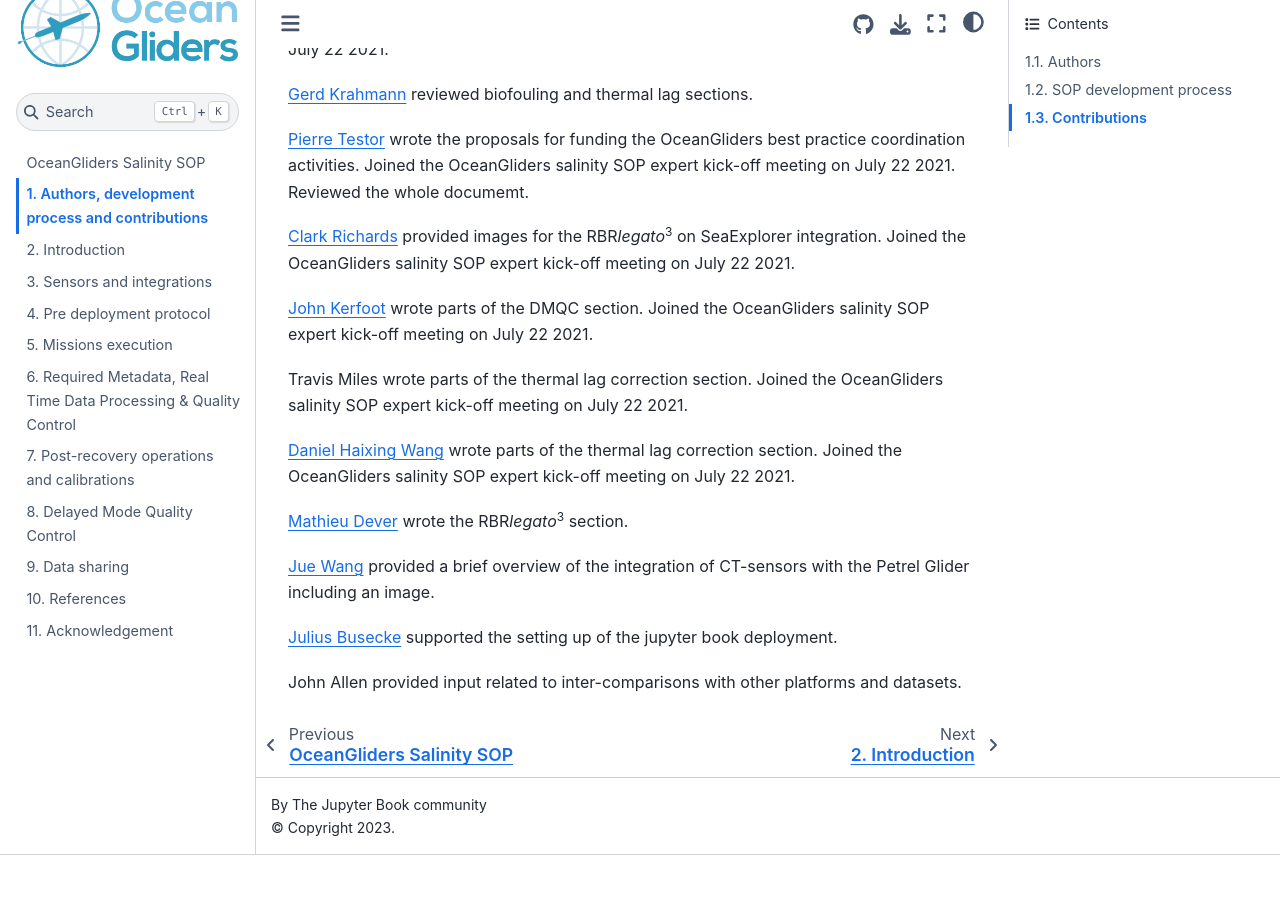
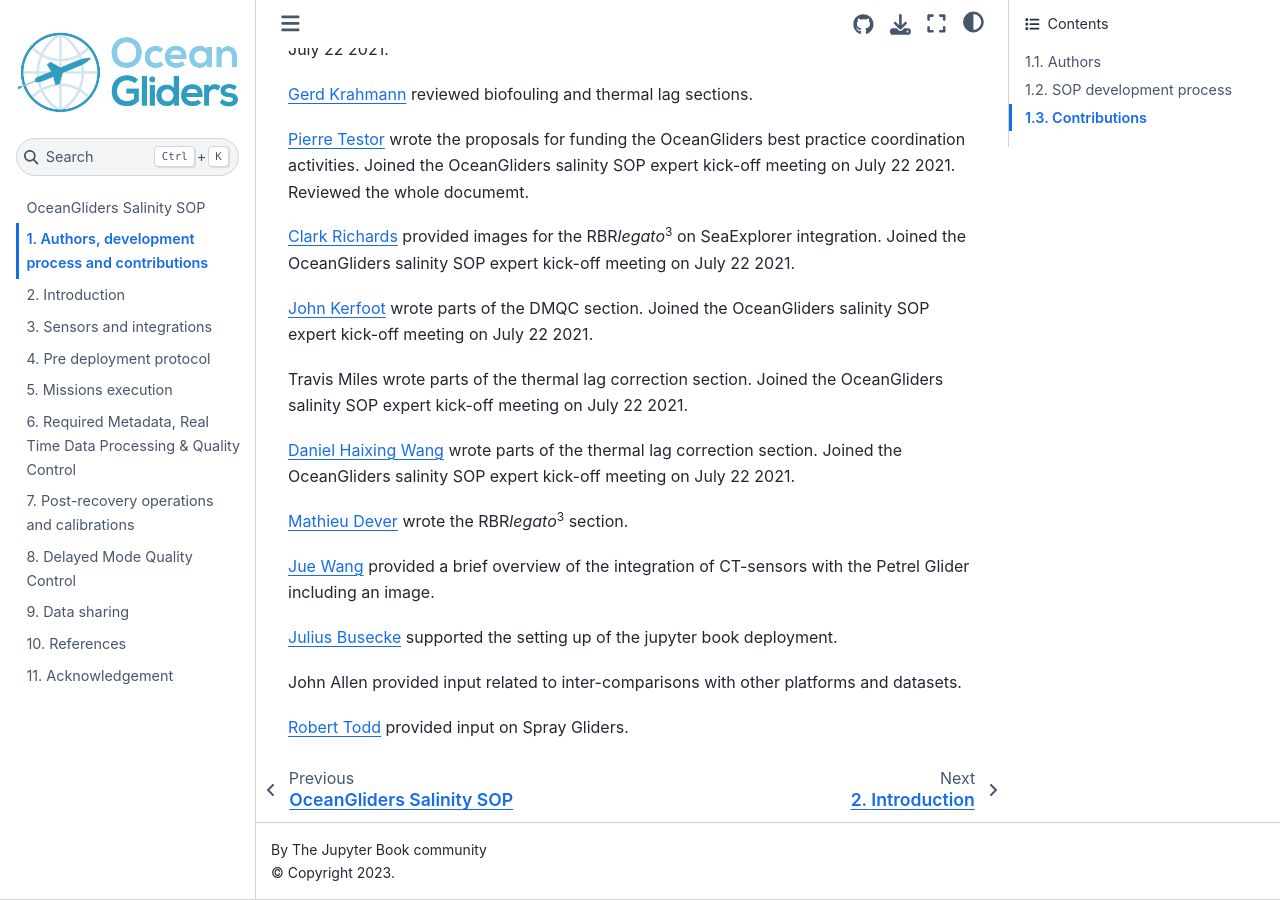
Before and after one commit to OceanGlidersCommunity/Salinity_SOP, a Jupyter Book: the page built from sections/authors_SOP_development_process.md, in a window 1280 px wide and 900 px high, scrolled down 2379 px. Built offline with Jupyter Book 1.0.4 settings and Sphinx 7.4.7 and the Sphinx Book theme 1.1.4, drawn with Linux system fonts in a browser that asks for light colours; before the commit the page ends 3234 px from its top, so only the background shows below that.

Commit message:
add github handle

```diff
--- a/sections/authors_SOP_development_process.md
+++ b/sections/authors_SOP_development_process.md
@@ -90,3 +90,5 @@ Joined the OceanGliders salinity SOP expert kick-off meeting on July 22 2021.
 [Julius Busecke](https://github.com/jbusecke) supported the setting up of the jupyter book deployment.
 
 John Allen provided input related to inter-comparisons with other platforms and datasets.
+
+[Robert Todd](https://github.com/rtodd-WHOI) provided input on Spray Gliders.
```
